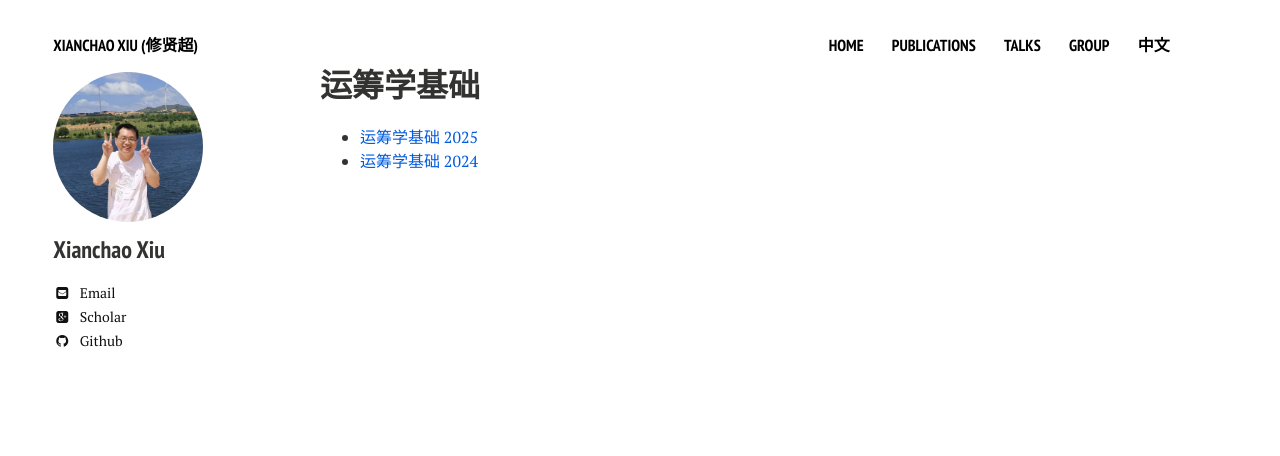
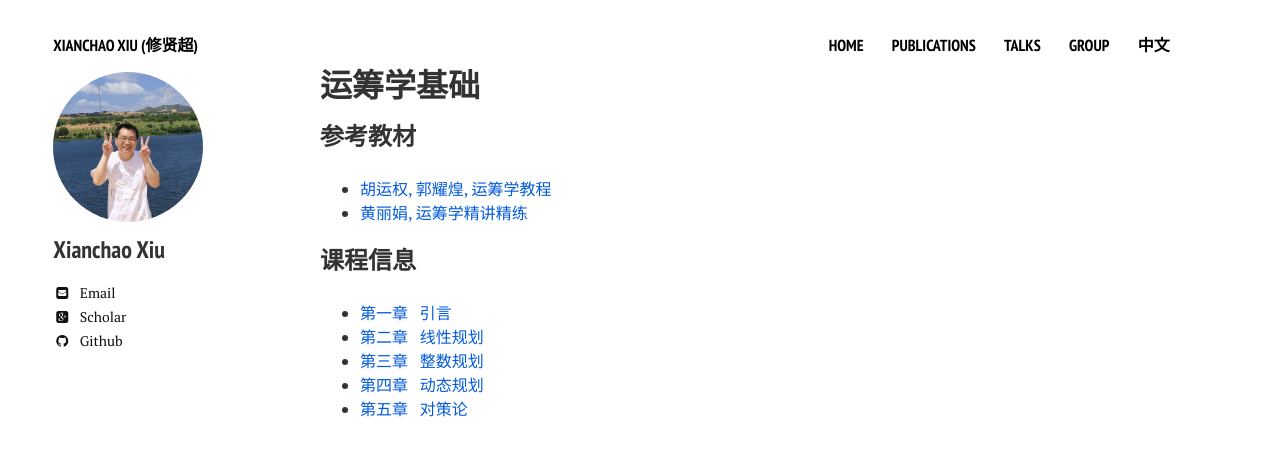
Before and after one commit to xianchaoxiu/xianchaoxiu.github.io, a Jekyll site: the page built from chinese/course/OR/index.md, in a window 1280 px wide. Shown: the top 456 px of the page. Built offline with Jekyll 4.4.1, drawn with Linux system fonts in a browser that asks for light colours; nearby versions of some CDN libraries.

Commit message:
Update index.md

```diff
--- a/chinese/course/OR/index.md
+++ b/chinese/course/OR/index.md
@@ -5,5 +5,13 @@ comments: false
 share: false
 ---
 
-* <a href="https://xianchaoxiu.github.io/chinese/course/OR/2025" class="textlink" target="_blank"> 运筹学基础 2025 </a><br>
-* <a href="https://xianchaoxiu.github.io/chinese/course/OR/2024" class="textlink" target="_blank"> 运筹学基础 2024 </a><br>
+### 参考教材
+* <a href="https://item.jd.com/14020941.html" class="textlink" target="_blank"> 胡运权, 郭耀煌, 运筹学教程 </a><br>
+* <a href="https://item.jd.com/14485981.html" class="textlink" target="_blank"> 黄丽娟, 运筹学精讲精练 </a><br>
+
+### 课程信息
+* <a href="../2025/引言.pdf" class="textlink" target="_blank">  第一章 &nbsp;  引言<br>
+* <a href="../2025/线性规划.pdf" class="textlink" target="_blank">  第二章 &nbsp;  线性规划<br>
+* <a href="../2025/整数规划.pdf" class="textlink" target="_blank">  第三章 &nbsp;  整数规划<br>
+* <a href="../2025/动态规划.pdf" class="textlink" target="_blank"> 第四章 &nbsp;  动态规划<br>
+* <a href="../2025/对策论.pdf" class="textlink" target="_blank"> 第五章 &nbsp;  对策论<br>
```
